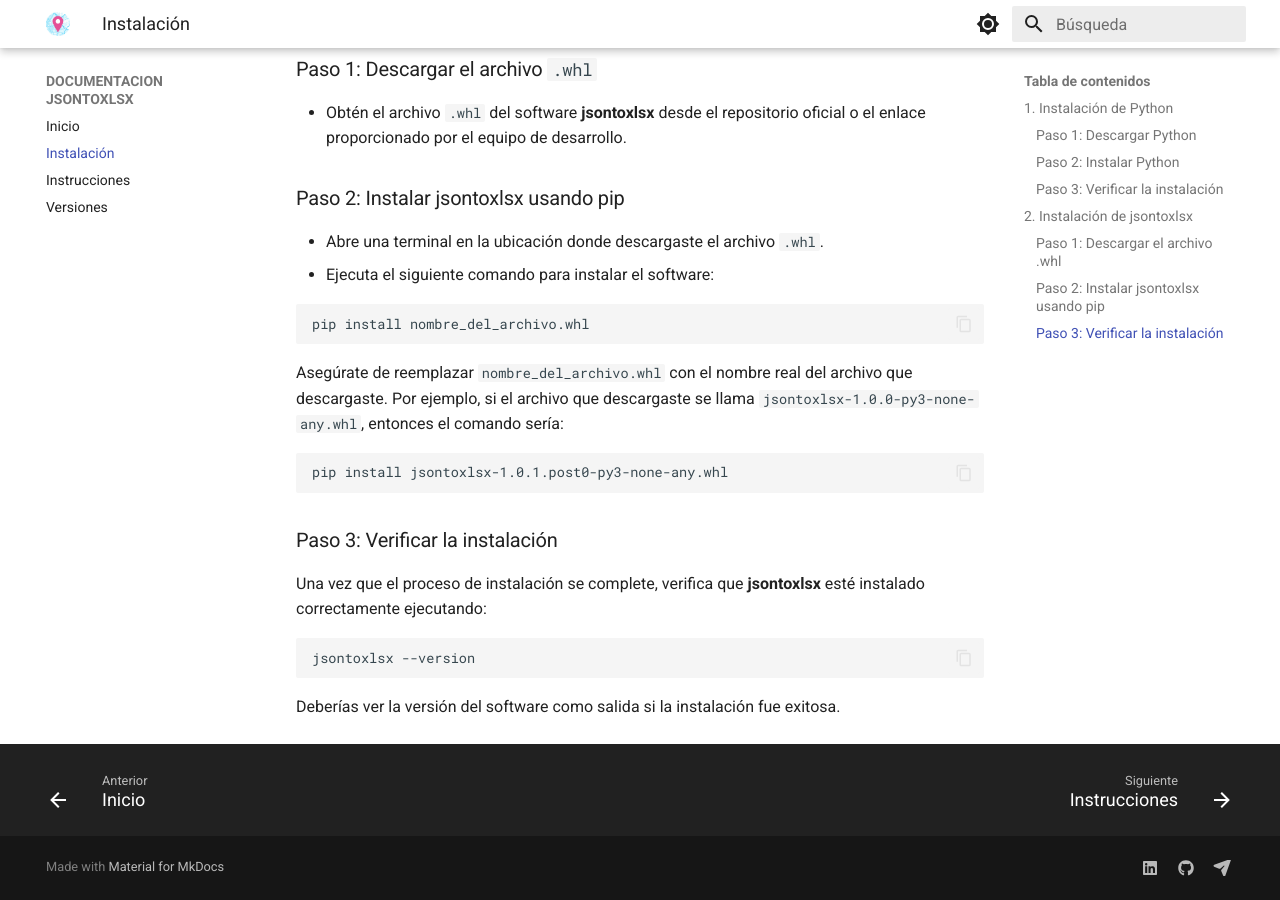
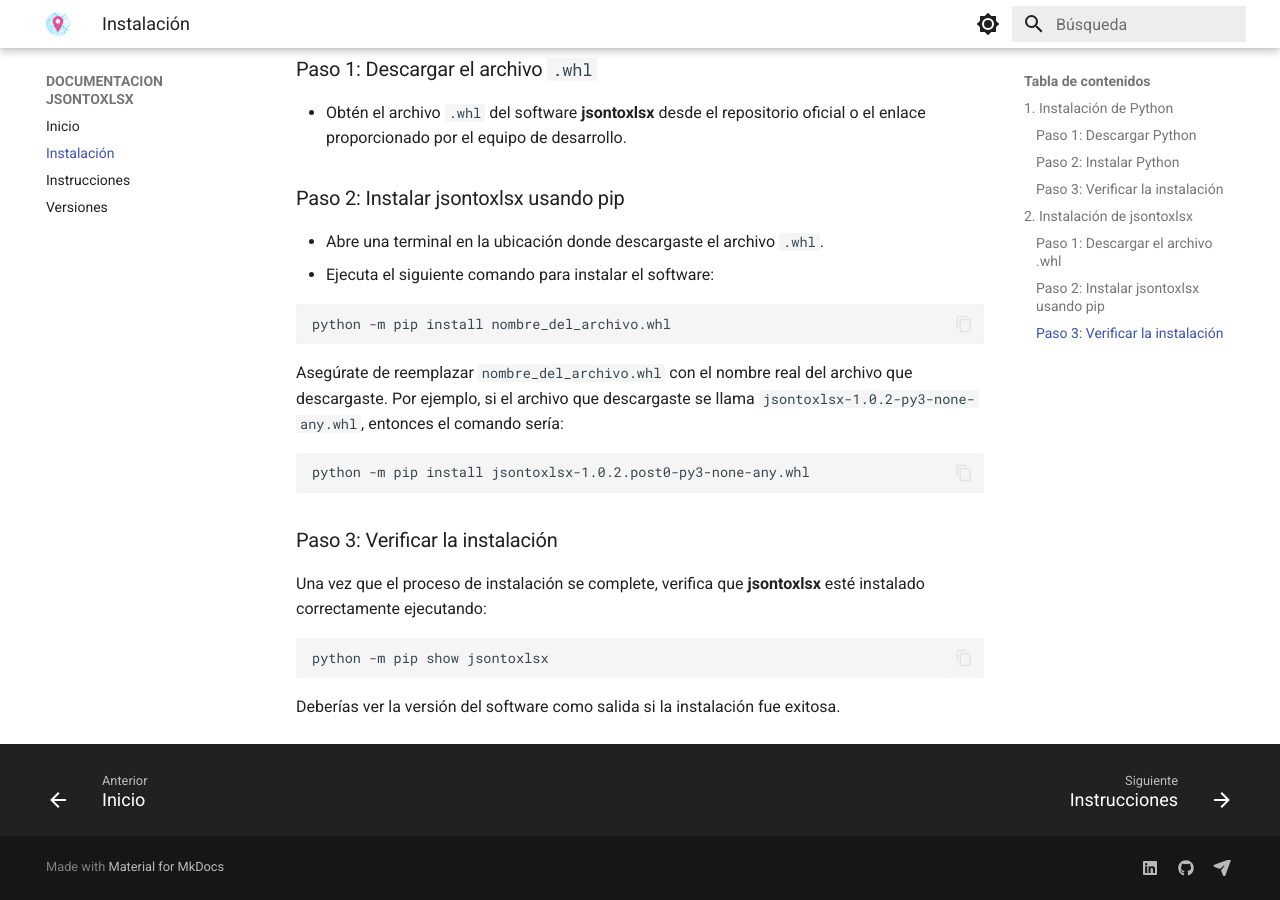
Before and after one commit to jarayavarela/jmvtoxlsx, an MkDocs documentation site: the page built from docs/instalacion.md, in a window 1280 px wide and 900 px high, scrolled down 1193 px. Built offline with MkDocs 1.6.1 and Material for MkDocs 9.7.7, drawn with Linux system fonts in a browser that asks for light colours.

Commit message:
docs: actualiza informacion de instalacion

`````diff
--- a/docs/instalacion.md
+++ b/docs/instalacion.md
@@ -40,13 +40,13 @@ Una vez que Python esté instalado, puedes proceder con la instalación de **jso
 - Ejecuta el siguiente comando para instalar el software:
 
 ````
-pip install nombre_del_archivo.whl
+python -m pip install nombre_del_archivo.whl
 ````
 
-Asegúrate de reemplazar `nombre_del_archivo.whl` con el nombre real del archivo que descargaste. Por ejemplo, si el archivo que descargaste se llama `jsontoxlsx-1.0.0-py3-none-any.whl`, entonces el comando sería:
+Asegúrate de reemplazar `nombre_del_archivo.whl` con el nombre real del archivo que descargaste. Por ejemplo, si el archivo que descargaste se llama `jsontoxlsx-1.0.2-py3-none-any.whl`, entonces el comando sería:
 
 ````
-pip install jsontoxlsx-1.0.1.post0-py3-none-any.whl
+python -m pip install jsontoxlsx-1.0.2.post0-py3-none-any.whl
 ````
 
 ### Paso 3: Verificar la instalación
@@ -54,7 +54,7 @@ pip install jsontoxlsx-1.0.1.post0-py3-none-any.whl
 Una vez que el proceso de instalación se complete, verifica que **jsontoxlsx** esté instalado correctamente ejecutando:
 
 ````
-jsontoxlsx --version
+python -m pip show jsontoxlsx
 ````
 
 Deberías ver la versión del software como salida si la instalación fue exitosa.
`````
